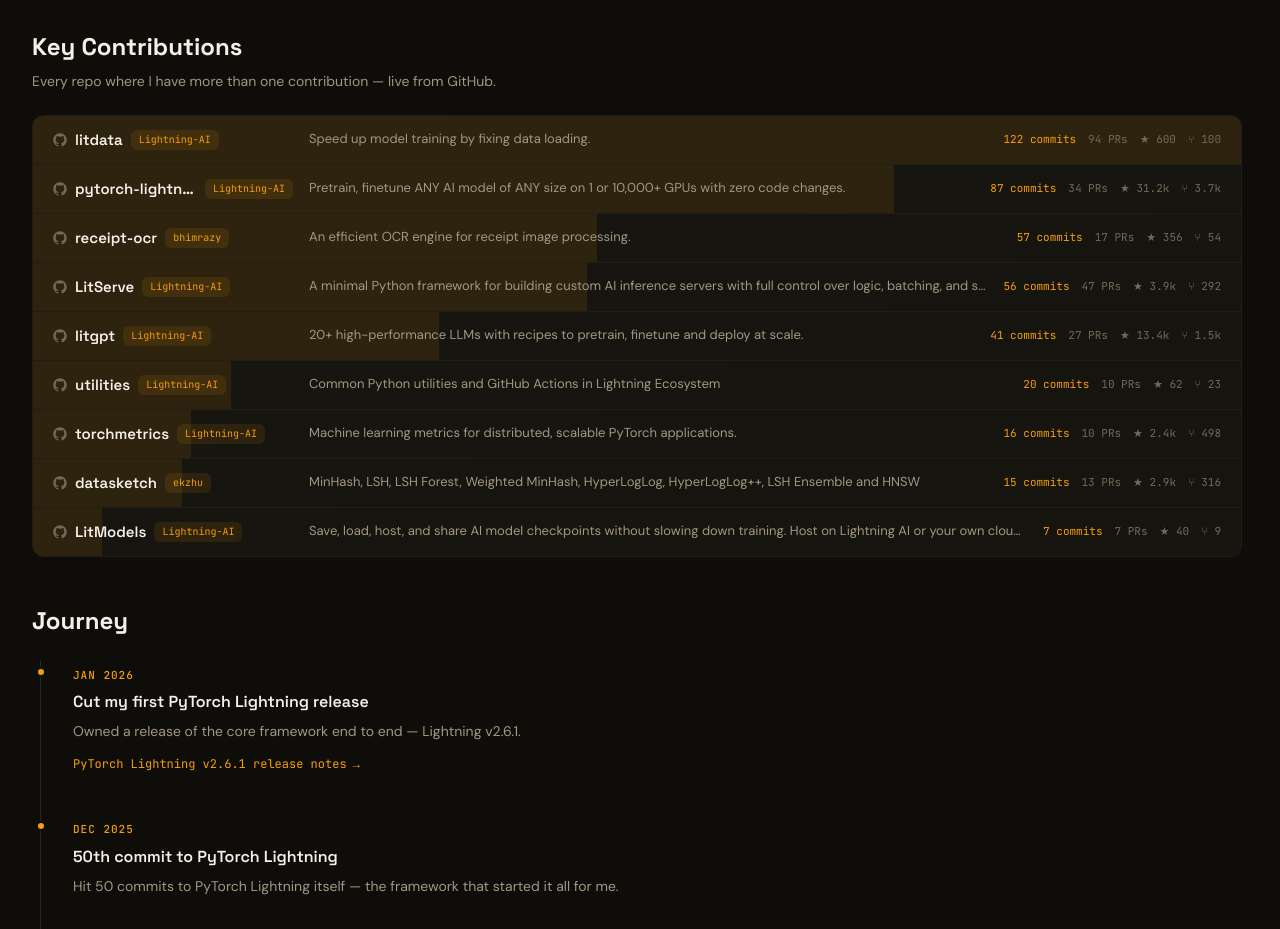
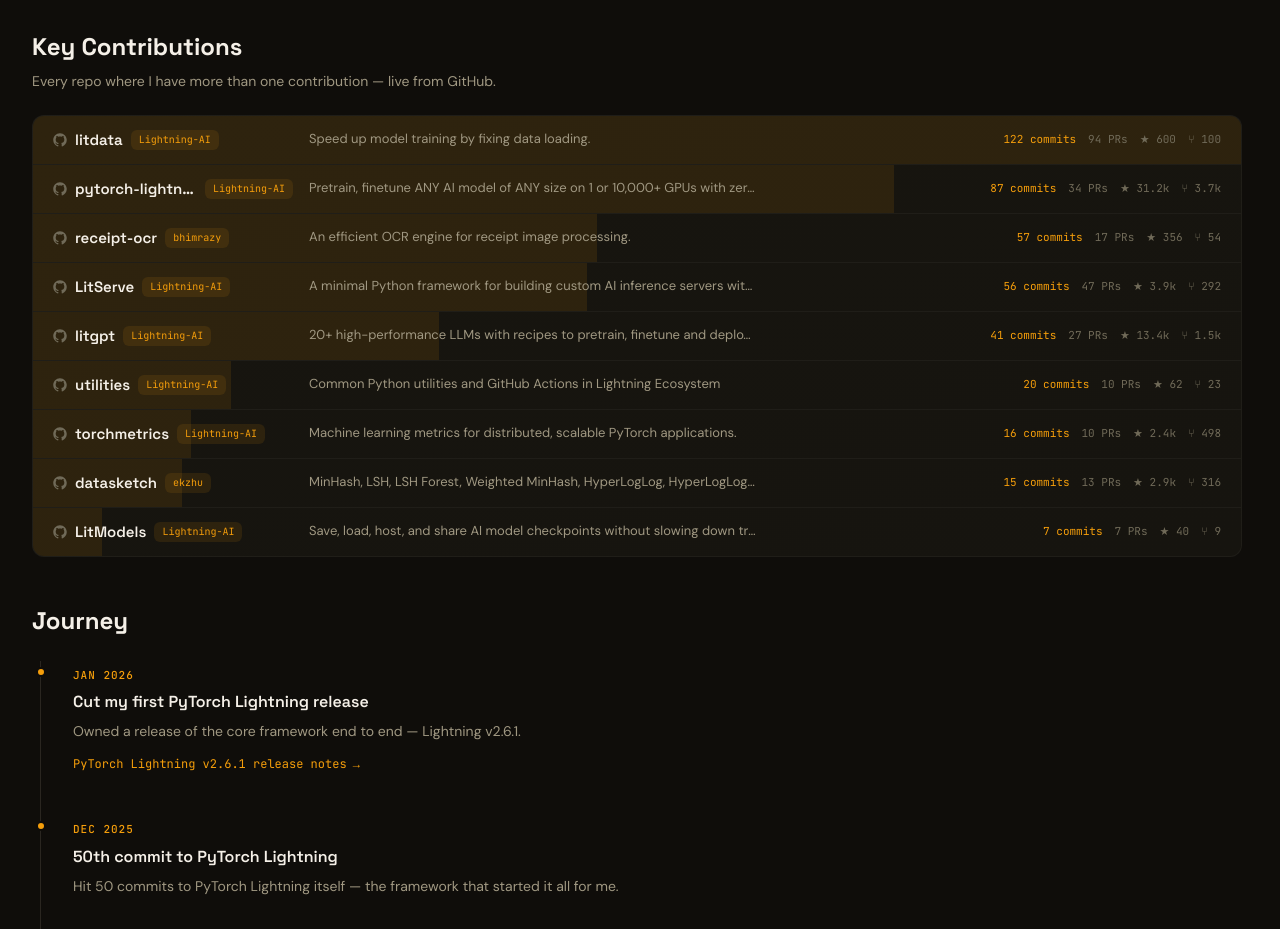
Before and after one commit to bhimrazy/bhimraj.com.np, a Next.js app in the folder apps/web/: page /oss in a window 1280 px wide. Shown: the part 920-1849 px from the top of the page. Built offline with nearby package versions, Linux system fonts and the light colour scheme.

Commit message:
feat(oss): cap contribution description width with full text on hover

```diff
--- a/apps/web/src/app/(web)/oss/page.tsx
+++ b/apps/web/src/app/(web)/oss/page.tsx
@@ -141,9 +141,12 @@ export default async function OSSPage() {
                 </span>
               </div>
 
-              {/* Description (wide screens only) */}
+              {/* Description (wide screens only) — capped width, full text on hover */}
               {c.description && (
-                <p className="hidden min-w-0 flex-1 truncate text-[13px] text-site-text-secondary md:block">
+                <p
+                  title={c.description}
+                  className="hidden min-w-0 shrink truncate text-[13px] text-site-text-secondary md:block md:max-w-xs lg:max-w-md"
+                >
                   {c.description}
                 </p>
               )}
```
